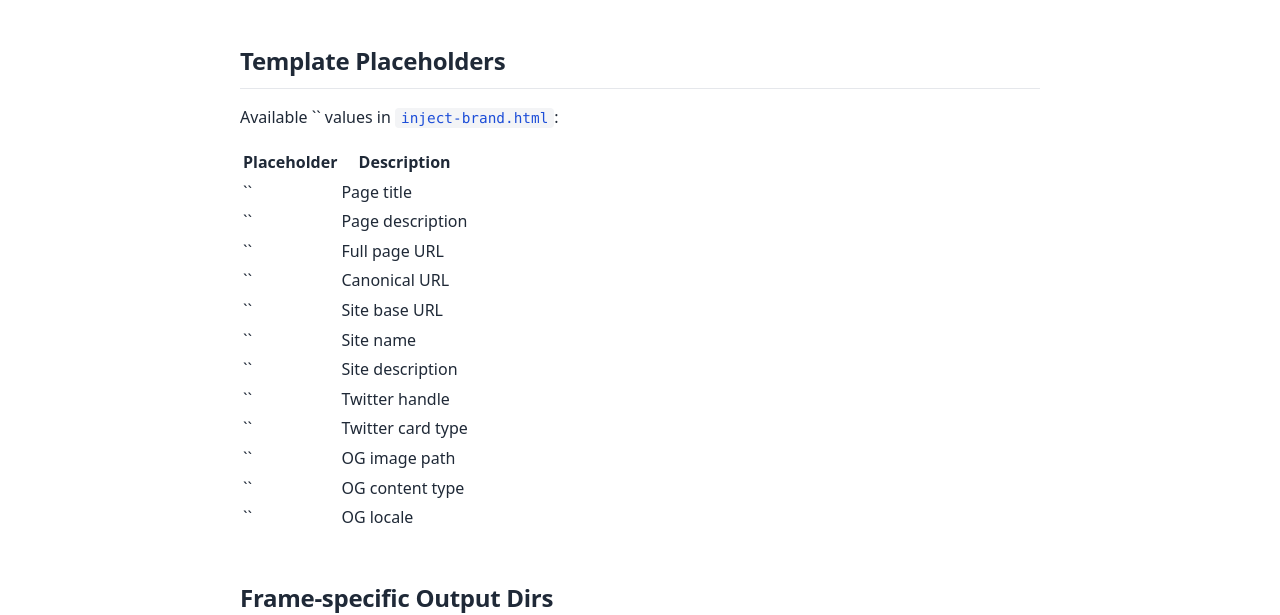
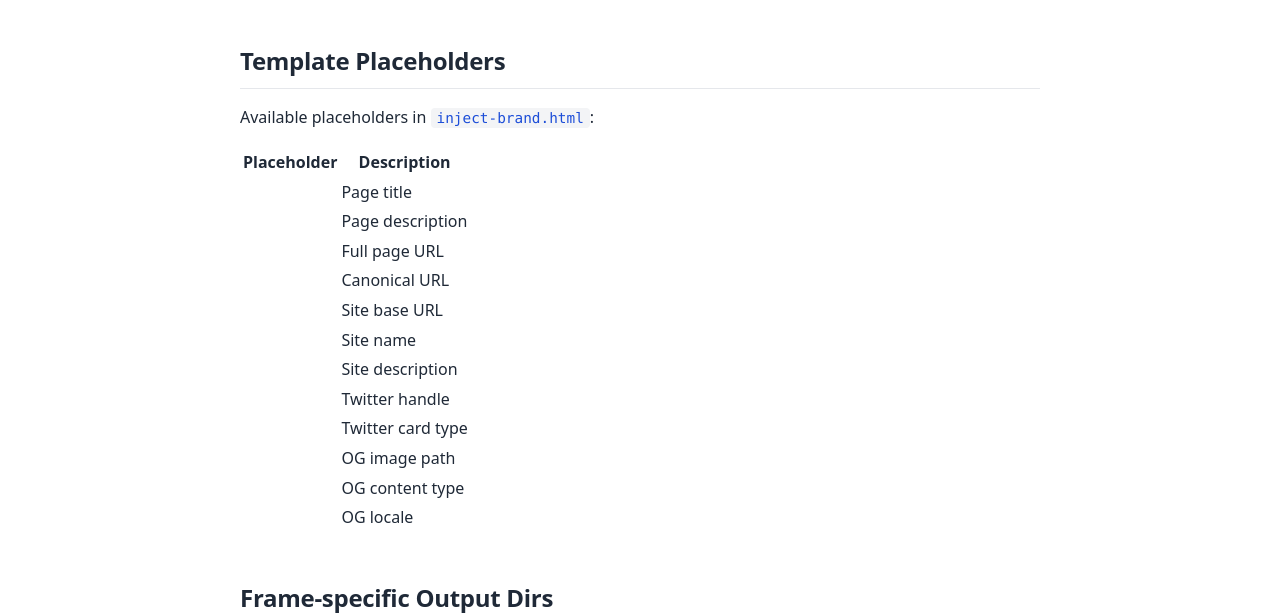
Before and after one commit to dhaupin/freestruct, a Jekyll site: the page built from docs/configuration.md, in a window 1280 px wide and 900 px high, scrolled down 1377 px. Shown: the part 154-769 px from the top of the window. Built offline with Jekyll 4.4.1, drawn with Linux system fonts in a browser that asks for light colours.

Commit message:
Fix docs: remove backticks from placeholders table, use bold instead of h3 in feature cards

```diff
--- a/docs/configuration.md
+++ b/docs/configuration.md
@@ -57,22 +57,22 @@ keywords:
 
 ## Template Placeholders
 
-Available `{{placeholder}}` values in `inject-brand.html`:
+Available placeholders in `inject-brand.html`:
 
 | Placeholder | Description |
 |-------------|-------------|
-| `{{pageTitle}}` | Page title |
-| `{{pageDescription}}` | Page description |
-| `{{pageUrl}}` | Full page URL |
-| `{{canonicalUrl}}` | Canonical URL |
-| `{{siteUrl}}` | Site base URL |
-| `{{siteName}}` | Site name |
-| `{{siteDescription}}` | Site description |
-| `{{twitterUsername}}` | Twitter handle |
-| `{{twitterCard}}` | Twitter card type |
-| `{{ogImage}}` | OG image path |
-| `{{ogType}}` | OG content type |
-| `{{ogLocale}}` | OG locale |
+| {{pageTitle}} | Page title |
+| {{pageDescription}} | Page description |
+| {{pageUrl}} | Full page URL |
+| {{canonicalUrl}} | Canonical URL |
+| {{siteUrl}} | Site base URL |
+| {{siteName}} | Site name |
+| {{siteDescription}} | Site description |
+| {{twitterUsername}} | Twitter handle |
+| {{twitterCard}} | Twitter card type |
+| {{ogImage}} | OG image path |
+| {{ogType}} | OG content type |
+| {{ogLocale}} | OG locale |
 
 ## Frame-specific Output Dirs
 
```
Also changed, not shown: docs/index.md (+4 -4 lines).
